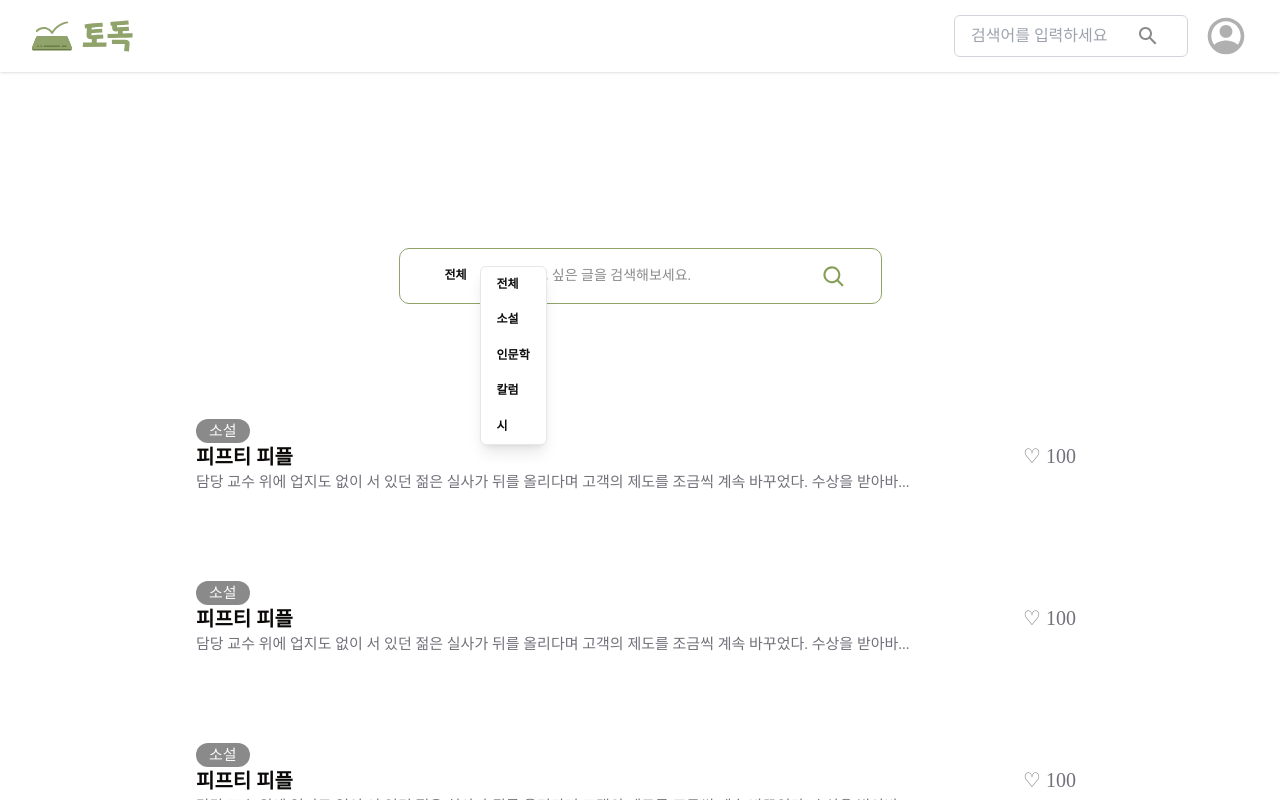
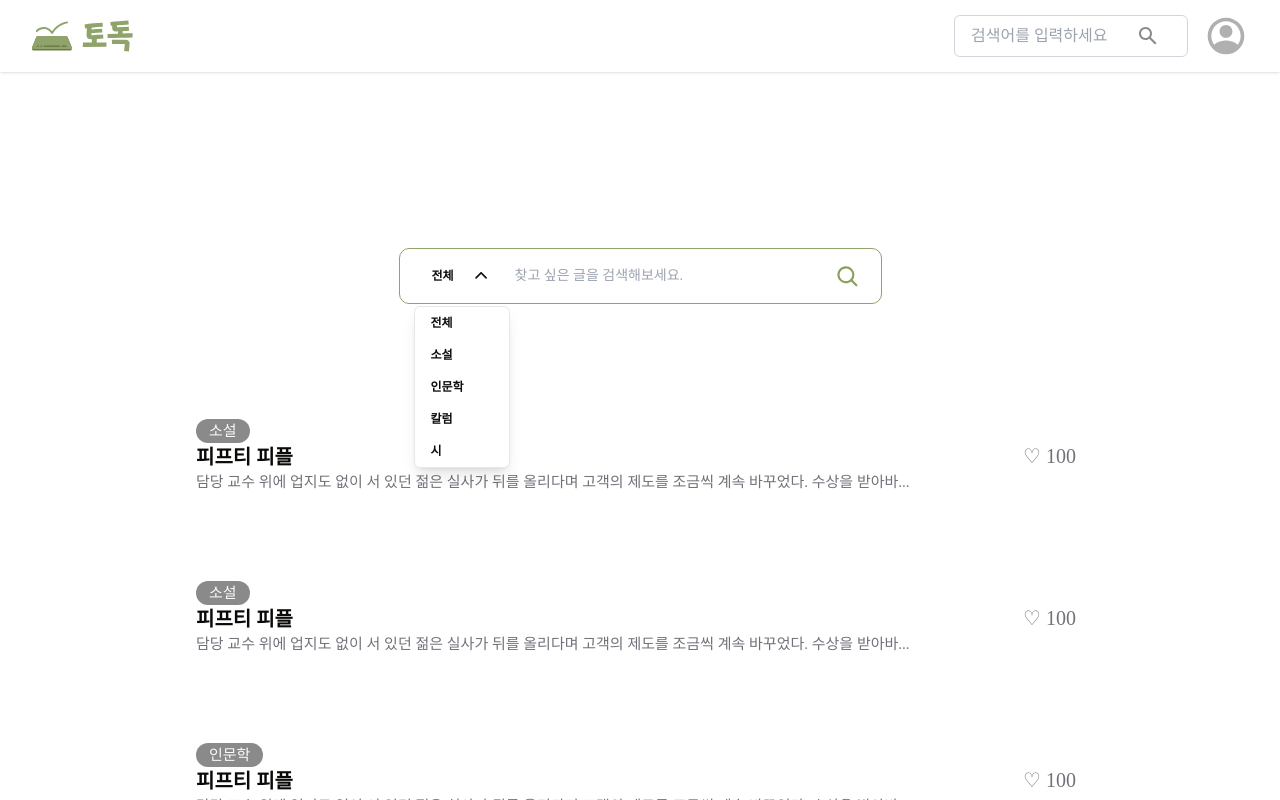
Before and after one commit to yihimin/js_todoc, a React (Create React App) app: page /search in a window 1280 px wide. Both pictures are taken after a click on the picture 490 px from the left and 276 px from the top of the page. Shown: the top 800 px of the page. Built offline with nearby package versions, Linux system fonts and the light colour scheme; a web font is replaced by a local one.

Commit message:
fix : SearchPage 수정중
필터 기능 만들어야함

```diff
--- a/src/pages/MyPages/MyPage.jsx
+++ b/src/pages/MyPages/MyPage.jsx
@@ -1,4 +1,5 @@
 import React from "react";
+import { useNavigate } from 'react-router-dom';
 import SearchNav from "../../components/SearchNav";
 import CheckIcon from "../../assets/check_icon.svg";
 import HeartIcon from "../../assets/heart_icon.svg";
@@ -8,14 +9,23 @@ import ProfileImg from "../../assets/profile_img.svg";
 import SettingBG from "../../assets/setting_bg.svg";
 
 const MyPage = () => {
+  const navigate = useNavigate();
+
+  const handleUpdateInfo = () => {
+    navigate('/mypage/update-info');
+  }
+
   return (
     <div>
       <SearchNav />
+      <div className="h-screen">
       <div className="flex flex-col justify-center items-center relative">
         <img src={ProfileImg} alt="ProfileImg" className="mt-[140.38px]" />
         <img
           src={SettingBG}
           alt="SettingImg"
+          style={{ cursor: 'pointer' }}
+          onClick={handleUpdateInfo}
           className="absolute mt-[266.87px] ml-[140.75px]"
         />
       </div>
@@ -63,6 +73,7 @@ const MyPage = () => {
           </div>
         </div>
       </div>
+      </div>
     </div>
   );
 };
--- a/src/pages/MyPages/UpdateInfoPage.jsx
+++ b/src/pages/MyPages/UpdateInfoPage.jsx
@@ -10,9 +10,15 @@ const UpdateInfoPage = () => {
             <SearchNav/>
             <div className="h-screen flex flex-col justify-center items-center">
                 <div className="w-[374px]">
-                    <div className="text-black text-lg font-bold">이메일</div>
-                    <div className="text-black text-[15px] font-normal mt-[16px]">xxxxxx@gmail.com</div>
-                    <div className="text-black text-lg font-bold mt-[36.21px]">프로필 이미지</div>
+                    <div className="text-black text-lg font-bold">
+                        <p>이메일</p>
+                    </div>
+                    <div className="text-black text-[15px] font-normal mt-[16px]">
+                        <p>xxxxxx@gmail.com</p>
+                    </div>
+                    <div className="text-black text-lg font-bold mt-[36.21px]">
+                        <p>프로필 이미지</p>
+                        </div>
                         <button className="flex flex-col justify-center items-start relative mt-[16px]">
                             <img src={ProfileImg} alt="ProfileImg"/>
                             <img
@@ -20,23 +26,32 @@ const UpdateInfoPage = () => {
                                 alt="ChangeImg"
                                 className="absolute mt-[97.92px] ml-[107.93px]"/>
                         </button>
-                    <button className="text-sm text-[#b0b0b0] underline mt-[2.47px] ml-[153.07px]">비밀번호 변경</button>
-                    <div className="text-black text-lg font-bold mt-[13.74px]">닉네임</div>
+                    <button className="text-sm text-[#b0b0b0] underline mt-[2.47px] ml-[153.07px]">
+                        <p>비밀번호 변경</p>
+                        </button>
+                    <div className="text-black text-lg font-bold mt-[13.74px]">
+                        <p>닉네임</p>
+                    </div>
                     <div className="flex flex-row space-x-4 mt-[16px]">
-                        <textarea
-                            className="w-[256px] h-[55px] rounded-[10px] border border-[#8a8a8a] text-[#8a8a8a] text-sm flex justify-between items-center p-[15px_16px]">
-                            닉네임(2자 이상)
-                        </textarea>
+                        <input
+                            id="nickname"
+                            type="text"
+                            className="w-[256px] h-[55px] rounded-[10px] border border-[#8a8a8a] text-[#8a8a8a] text-sm flex justify-between items-center p-[15px_16px]"
+                            placeholder="닉네임(2자 이상)">
+                        </input>
                         <button className="w-[102px] h-[55px] rounded-[10px] bg-[#869e57] text-white text-[15px]">
                             중복 확인
                         </button>
                     </div>
-                    <div className="text-sm text-[#16b94c] mt-[8px]">사용 가능한 닉네임입니다.</div> {/* 상황별 메세지 다르게 or hidden */}
+                    <div className="text-sm text-[#16b94c] mt-[8px]">
+                        <p>사용 가능한 닉네임입니다.</p>
+                    </div> {/* 상황별 메세지 다르게 or hidden */}
                     <div>
-                        <div className="text-black text-lg font-bold mt-[32.67px]">비밀번호</div>
+                        <div className="text-black text-lg font-bold mt-[32.67px]">
+                            <p>비밀번호</p>
+                        </div>
                         <button
-                            className="w-[102px] h-[55px] rounded-[10px] border border-[#8a8a8a] text-[#8a8a8a] text-[15px] mt-[16px]">변경
-                            하기
+                            className="w-[102px] h-[55px] rounded-[10px] border border-[#8a8a8a] text-[#8a8a8a] text-[15px] mt-[16px]">변경 하기
                         </button>
                     </div>
                     <button
--- a/src/pages/SearchPage.jsx
+++ b/src/pages/SearchPage.jsx
@@ -2,93 +2,141 @@ import React, {useState} from 'react';
 import SearchNav from '../components/SearchNav';
 import SearchIcon from "../assets/search_icon2.svg";
 import DownIcon from "../assets/down_icon.svg";
+import UpIcon from "../assets/up_icon.svg";
 
 const SearchPage = () => {
     const [isDownClicked, setIsDownClicked] = useState(false);
+    const [selectType, setSelectType] = useState(1);
 
     const handleDownClick = () => {
         setIsDownClicked(!isDownClicked);
     };
 
+    const categoryList = [
+        {
+            id:1,
+            name:"전체",
+            type:'ALL'
+        },
+        {
+            id:2,
+            name:"소설",
+            type:''
+        },
+        {
+            id:3,
+            name:"인문학",
+            type:''
+        },
+        {
+            id:4,
+            name:"칼럼",
+            type:''
+        },
+        {
+            id:5,
+            name:"시",
+            type:''
+        },
+    ]
+
     const articles = [
         {
-            category: "소설",
+            id:1,
+            categoryId: 2,
             title: "피프티 피플",
             content: "담당 교수 위에 업지도 없이 서 있던 젊은 실사가 뒤를 올리다며 고객의 제도를 조금씩 계속 바꾸었다. 수상을 받아바...",
             likes: 100
         },
         {
-            category: "소설",
+            id:2,
+            categoryId: 2,
             title: "피프티 피플",
             content: "담당 교수 위에 업지도 없이 서 있던 젊은 실사가 뒤를 올리다며 고객의 제도를 조금씩 계속 바꾸었다. 수상을 받아바...",
             likes: 100
         },
         {
-            category: "소설",
+            id:3,
+            categoryId: 3,
             title: "피프티 피플",
             content: "담당 교수 위에 업지도 없이 서 있던 젊은 실사가 뒤를 올리다며 고객의 제도를 조금씩 계속 바꾸었다. 수상을 받아바...",
             likes: 100
         },
         {
-            category: "소설",
+            id:4,
+            categoryId: 4,
             title: "피프티 피플",
             content: "담당 교수 위에 업지도 없이 서 있던 젊은 실사가 뒤를 올리다며 고객의 제도를 조금씩 계속 바꾸었다. 수상을 받아바...",
             likes: 100
         },
         {
-            category: "소설",
+            id:5,
+            categoryId: 2,
             title: "피프티 피플",
             content: "담당 교수 위에 업지도 없이 서 있던 젊은 실사가 뒤를 올리다며 고객의 제도를 조금씩 계속 바꾸었다. 수상을 받아바...",
             likes: 100
         },
     ];
 
+    const categoryMap = categoryList.reduce((map, category) => {
+        map[category.id] = category.name;
+        return map;
+    },{});
+
+    const mergedMenu = articles.map(menuItem => ({
+        ...menuItem,
+        categoryName: categoryMap[menuItem.categoryId]||null
+    }));
+
     return (
         <div>
             <SearchNav/>
             <div className="mt-[176px] flex justify-center items-start">
                 <div
-                    className="w-[483px] h-[56px] rounded-[10px] border border-[#90a36b] flex justify-between items-center p-[7px_27px]">
-                    <div
-                        className="w-[96px] text-[#0f0f0f] p-[11px_18px] text-xs font-bold flex justify-between leading-relaxed">전체
+                    className="flex justify-between items-center relative">
+                    <input
+                        id="searchText"
+                        placeholder="찾고 싶은 글을 검색해보세요."
+                        type="text"
+                        className="w-[483px] h-[56px] p-[7px_27px] pl-[115px] rounded-[10px] border border-[#90a36b] transition-colors text-sm"/>
+                    <div className="absolute w-[96px] ml-[15px] text-[#0f0f0f] p-[11px_18px] text-xs font-bold flex justify-between">
+                        <p className="mt-[2px]">{categoryList.find(item => item.id === selectType).name}</p>
                         <div className="flex">
                             <img
                                 src={DownIcon}
                                 alt="DownIcon"
+                                className={`transition-transform duration-300 ${isDownClicked ? 'transform scale-y-[-1]' : ''}`}
                                 onClick={handleDownClick}/>
                             {isDownClicked && (
-                                <ul className="absolute bg-white border border-gray-200 rounded-md shadow-lg">
-                                    {[
-                                        "전체",
-                                        "소설",
-                                        "인문학",
-                                        "칼럼",
-                                        "시",
-                                    ].map((item, index) => (
+                                <ul className="absolute w-[96px] mt-[40px] left-0 z-[1] bg-white border border-gray-200 rounded-md shadow-lg">
+                                    {categoryList.map((item) => (
                                         <li
-                                            key={index}
-                                            className="px-4 py-2 hover:bg-gray-100 cursor-pointer">
-                                            {item}
+                                            key={item.id}
+                                            className="px-4 py-2 hover:bg-gray-100 cursor-pointer"
+                                            onClick={() => {
+                                                setSelectType(item.id);
+                                                setIsDownClicked(false);}}>
+                                            {item.name}
                                         </li>
                                     ))}
                                 </ul>
                             )}
                         </div>
                     </div>
-                    <div className="ml-1 mr-1 w-[305px] text-[#8a8a8a] text-sm">찾고 싶은 글을 검색해보세요.</div>
                     <img
                         src={SearchIcon}
-                        alt="SearchIcon"/>
+                        alt="SearchIcon"
+                        className="absolute right-[14px]"/>
                 </div>
             </div>
-                <div className="mt-[86px] flex flex-col justify-center items-center">
-                    {articles.map((article, index) => (
-                        <div className="w-[984px] h-[132px] mb-[30px] relative"
-                             key={index}>
+            <div className="mt-[86px] flex flex-col justify-center items-center">
+                {mergedMenu.map((article) => (
+                    <div className="w-[984px] h-[132px] mb-[30px] relative"
+                             key={article.id}>
                             <div className="h-full pl-12 flex flex-col items-start justify-center">
                                 <div className="pr-[140px]">
                                 <div
-                                    className="inline-block px-[13px] bg-[#8A8A8A] py-px rounded-[45px] text-stone-50 text-[15px] font-normal">{article.category}
+                                    className="inline-block px-[13px] bg-[#8A8A8A] py-px rounded-[45px] text-stone-50 text-[15px] font-normal">{article.categoryName}
                                 </div>
                                 <div
                                     className="text-stone-950 text-xl font-semibold">{article.title}
```
Also changed, not shown: src/assets/up_icon.svg (added).
